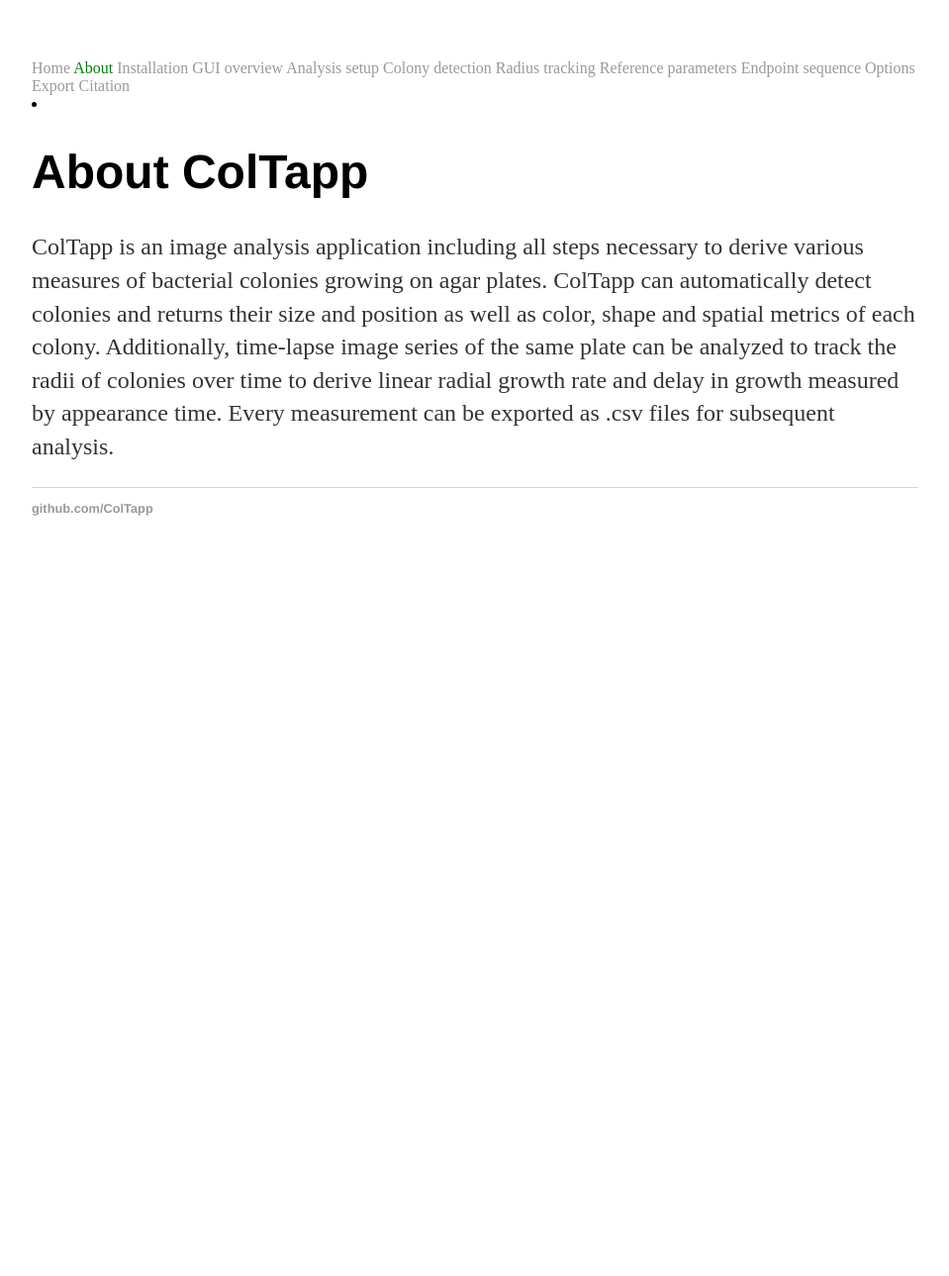
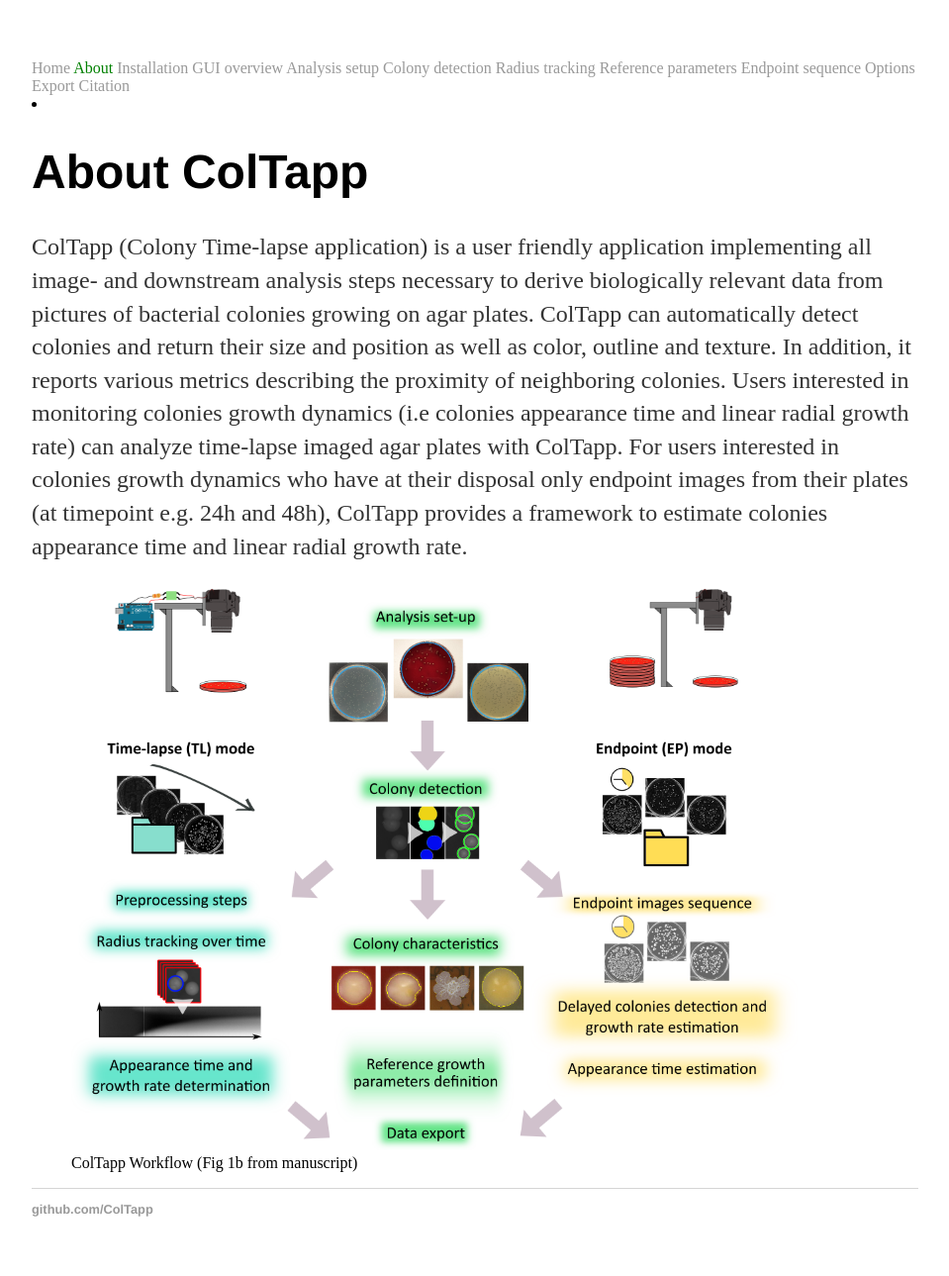
Before and after one commit to ColTapp/ColTapp.github.io, a Jekyll site: the page built from about.md, in a window 1280 px wide. Shown: the whole page at 99% size, without its empty margins (160-1119 px from the left). Built offline with Jekyll 4.4.1, drawn with Linux system fonts in a browser that asks for light colours; before the commit the page ends 900 px from its top, so only the background shows below that.

Commit message:
Update about.md

```diff
--- a/about.md
+++ b/about.md
@@ -3,4 +3,9 @@
 title: About
 ---
 # About ColTapp
-ColTapp is an image analysis application including all steps necessary to derive various measures of bacterial colonies growing on agar plates. ColTapp can automatically detect colonies and returns their size and position as well as color, shape and spatial metrics of each colony. Additionally, time-lapse image series of the same plate can be analyzed to track the radii of colonies over time to derive linear radial growth rate and delay in growth measured by appearance time. Every measurement can be exported as .csv files for subsequent analysis.
+ColTapp (Colony Time-lapse application) is a user friendly application implementing all image- and downstream analysis steps necessary to derive biologically relevant data from pictures of bacterial colonies growing on agar plates. ColTapp can automatically detect colonies and return their size and position as well as color, outline and texture. In addition, it reports various metrics describing the proximity of neighboring colonies. Users interested in monitoring colonies growth dynamics (i.e colonies appearance time and linear radial growth rate) can analyze time-lapse imaged agar plates with ColTapp. For users interested in colonies growth dynamics who have at their disposal only endpoint images from their plates (at timepoint e.g. 24h and 48h), ColTapp provides a framework to estimate colonies appearance time and linear radial growth rate.
+
+<figure>
+  <img src="{{site.url}}/assets/images/Workflow.png" alt="ColTapp Workflow"/>
+  <figcaption>ColTapp Workflow (Fig 1b from manuscript) </figcaption>
+</figure>
```
